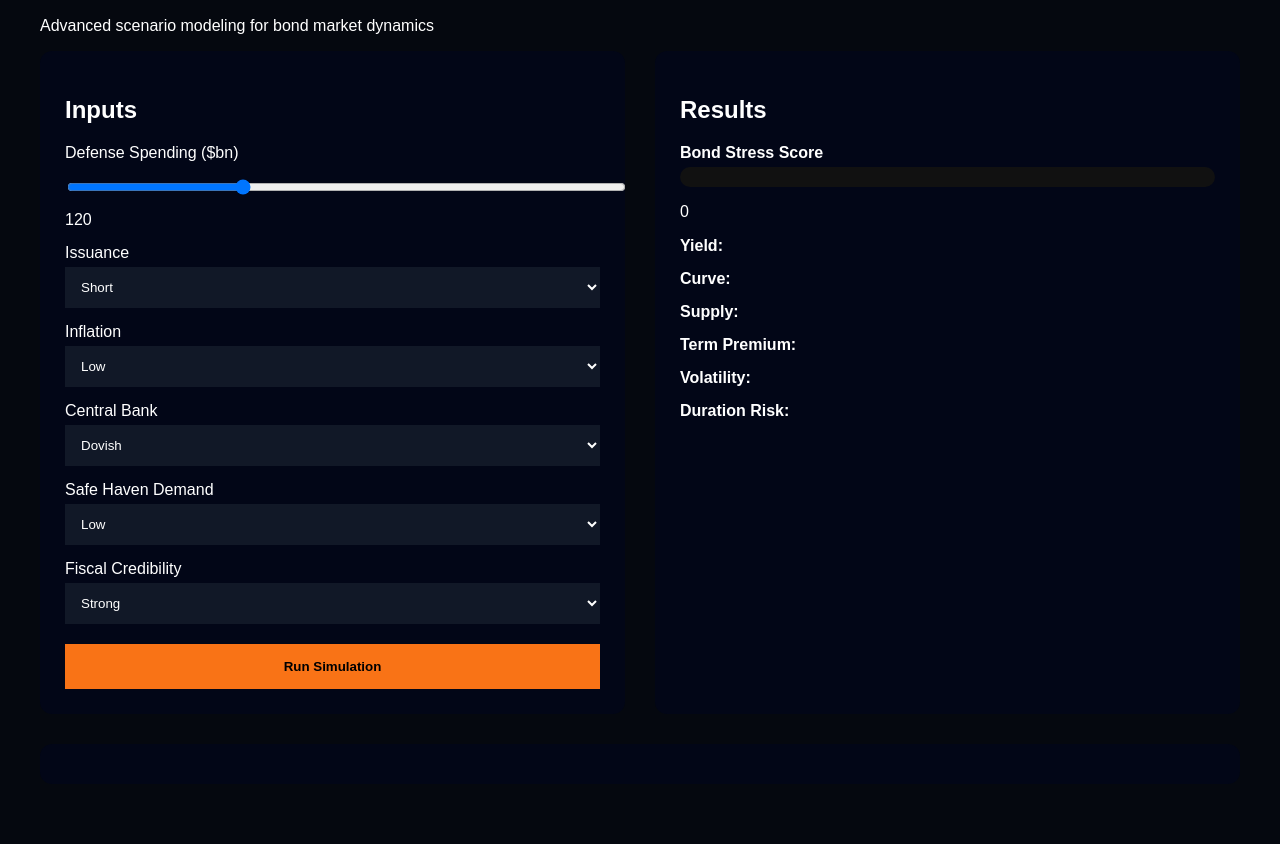
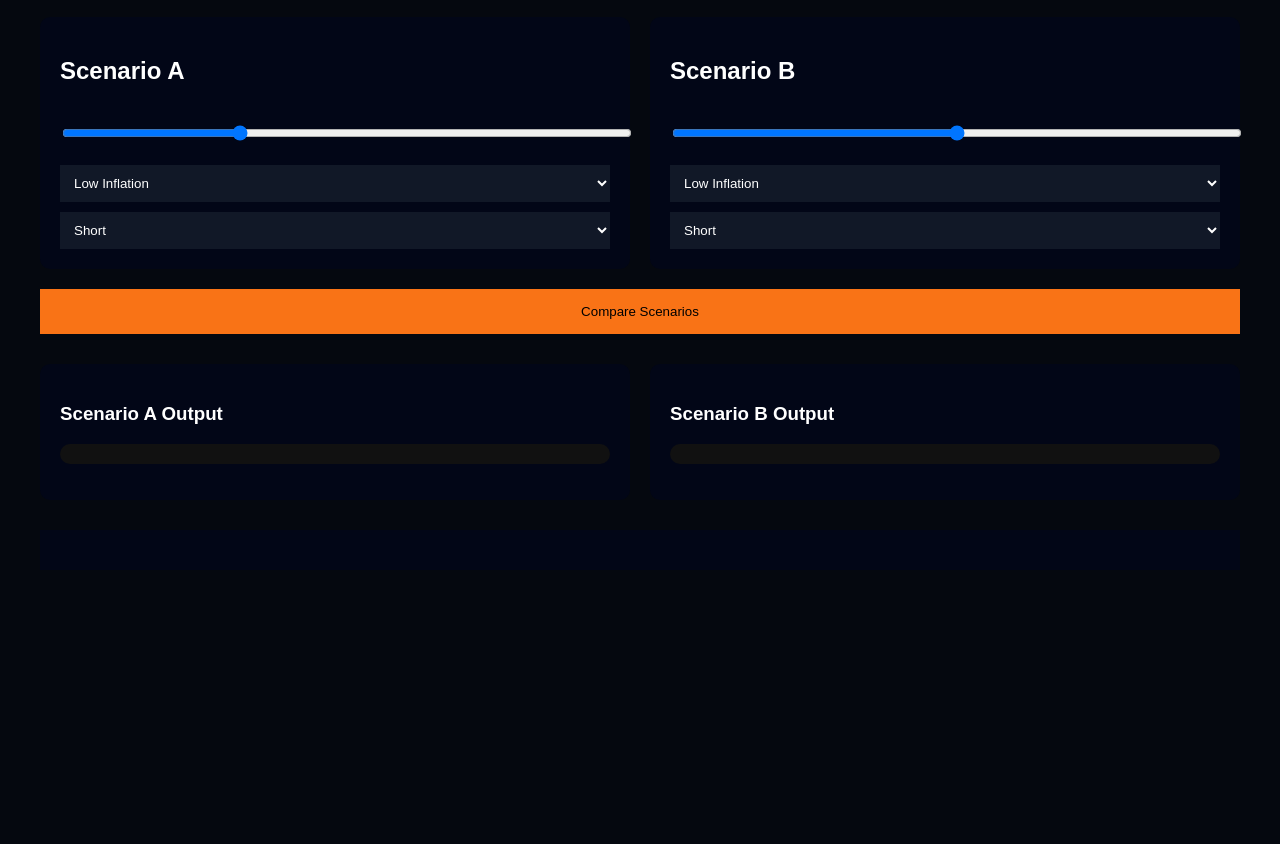
Before and after one commit to Botapi33/bondstats-defense-simulator, a plain HTML site: page index.html in a window 1280 px wide. Shown: the part 142-986 px from the top of the page. After the commit the page ends 800 px from the top, so only its background shows below. Drawn offline with Linux system fonts and the light colour scheme.

Commit message:
Update index.html

```diff
--- a/index.html
+++ b/index.html
@@ -1,292 +1,209 @@
+
 <!DOCTYPE html>
-<html lang="en">
+<html>
 <head>
 <meta charset="UTF-8">
-<title>BondStats – Defense Bond Simulator</title>
+<title>BondStats Terminal</title>
 
 <style>
-
 body {
-    margin: 0;
-    font-family: Arial;
-    background: #05080f;
-    color: white;
+    background:#05080f;
+    color:white;
+    font-family:Arial;
+    margin:0;
 }
 
 .container {
-    max-width: 1400px;
-    margin: auto;
-    padding: 40px;
+    max-width:1600px;
+    margin:auto;
+    padding:40px;
 }
 
-h1 {
-    font-size: 48px;
-}
+h1 {font-size:48px;}
 
 .grid {
-    display: grid;
-    grid-template-columns: 1fr 1fr;
-    gap: 30px;
+    display:grid;
+    grid-template-columns:1fr 1fr;
+    gap:20px;
 }
 
 .panel {
-    background: #020617;
-    padding: 25px;
-    border-radius: 12px;
+    background:#020617;
+    padding:20px;
+    border-radius:10px;
 }
 
-label {
-    margin-top: 15px;
-    display: block;
-}
-
-input, select {
-    width: 100%;
-    padding: 12px;
-    margin-top: 5px;
-    background: #111827;
-    border: none;
-    color: white;
+select, input {
+    width:100%;
+    padding:10px;
+    margin-top:10px;
+    background:#111827;
+    color:white;
+    border:none;
 }
 
 button {
-    margin-top: 20px;
-    width: 100%;
-    padding: 15px;
-    background: #f97316;
-    border: none;
-    font-weight: bold;
-    cursor: pointer;
-}
-
-.metric {
-    margin-top: 15px;
+    margin-top:20px;
+    padding:15px;
+    width:100%;
+    background:#f97316;
+    border:none;
+    cursor:pointer;
 }
 
 .bar {
-    width: 100%;
-    height: 20px;
-    background: #111;
-    border-radius: 10px;
-    margin-top: 5px;
+    height:20px;
+    background:#111;
+    border-radius:10px;
 }
 
 .fill {
-    height: 100%;
-    width: 0%;
-    border-radius: 10px;
-    background: linear-gradient(90deg, green, orange, red);
+    height:100%;
+    width:0%;
+    background:linear-gradient(90deg,green,orange,red);
 }
 
-.analysis {
-    margin-top: 30px;
-    background: #020617;
-    padding: 20px;
-    border-radius: 12px;
-    line-height: 1.6;
+.metric {margin-top:15px;}
+
+.compare {
+    margin-top:30px;
+    display:grid;
+    grid-template-columns:1fr 1fr;
+    gap:20px;
 }
 
-.driver-box {
-    margin-top: 20px;
+.delta {
+    margin-top:30px;
+    background:#020617;
+    padding:20px;
 }
 
 </style>
+
 </head>
-
 <body>
 
 <div class="container">
 
-<h1>Defense Bond Simulator</h1>
-<p>Advanced scenario modeling for bond market dynamics</p>
+<h1>Defense Bond Terminal</h1>
 
 <div class="grid">
 
-<!-- INPUT -->
+<!-- SCENARIO A -->
 <div class="panel">
 
-<h2>Inputs</h2>
+<h2>Scenario A</h2>
 
-<label>Defense Spending ($bn)</label>
-<input type="range" id="spending" min="0" max="400" value="120">
-<span id="spendVal">120</span>
+<input type="range" id="sA" min="0" max="400" value="120">
 
-<label>Issuance</label>
-<select id="maturity">
+<select id="iA">
+<option value="low">Low Inflation</option>
+<option value="moderate">Moderate</option>
+<option value="high">High</option>
+</select>
+
+<select id="mA">
 <option value="short">Short</option>
 <option value="balanced">Balanced</option>
 <option value="long">Long</option>
 </select>
 
-<label>Inflation</label>
-<select id="inflation">
-<option value="low">Low</option>
+</div>
+
+<!-- SCENARIO B -->
+<div class="panel">
+
+<h2>Scenario B</h2>
+
+<input type="range" id="sB" min="0" max="400" value="200">
+
+<select id="iB">
+<option value="low">Low Inflation</option>
 <option value="moderate">Moderate</option>
 <option value="high">High</option>
 </select>
 
-<label>Central Bank</label>
-<select id="cb">
-<option value="dovish">Dovish</option>
-<option value="neutral">Neutral</option>
-<option value="hawkish">Hawkish</option>
+<select id="mB">
+<option value="short">Short</option>
+<option value="balanced">Balanced</option>
+<option value="long">Long</option>
 </select>
-
-<label>Safe Haven Demand</label>
-<select id="safe">
-<option value="low">Low</option>
-<option value="medium">Medium</option>
-<option value="high">High</option>
-</select>
-
-<label>Fiscal Credibility</label>
-<select id="fiscal">
-<option value="strong">Strong</option>
-<option value="weak">Weak</option>
-</select>
-
-<button onclick="run()">Run Simulation</button>
-
-</div>
-
-<!-- OUTPUT -->
-<div class="panel">
-
-<h2>Results</h2>
-
-<div class="metric">
-<b>Bond Stress Score</b>
-<div class="bar"><div class="fill" id="scoreBar"></div></div>
-<p id="scoreVal">0</p>
-</div>
-
-<div class="metric"><b>Yield:</b> <span id="yield"></span></div>
-<div class="metric"><b>Curve:</b> <span id="curve"></span></div>
-<div class="metric"><b>Supply:</b> <span id="supply"></span></div>
-<div class="metric"><b>Term Premium:</b> <span id="term"></span></div>
-<div class="metric"><b>Volatility:</b> <span id="vol"></span></div>
-<div class="metric"><b>Duration Risk:</b> <span id="dur"></span></div>
 
 </div>
 
 </div>
 
-<div class="analysis" id="analysis"></div>
+<button onclick="run()">Compare Scenarios</button>
 
-<div class="driver-box" id="drivers"></div>
+<div class="compare">
+
+<div class="panel">
+<h3>Scenario A Output</h3>
+<div class="bar"><div id="barA" class="fill"></div></div>
+<p id="outA"></p>
+</div>
+
+<div class="panel">
+<h3>Scenario B Output</h3>
+<div class="bar"><div id="barB" class="fill"></div></div>
+<p id="outB"></p>
+</div>
+
+</div>
+
+<div class="delta" id="delta"></div>
 
 </div>
 
 <script>
 
-// SLIDER
-let slider = document.getElementById("spending");
-let val = document.getElementById("spendVal");
+function calc(s, i, m) {
 
-slider.oninput = () => val.innerText = slider.value;
+    let score = s / 2;
 
-// CORE ENGINE
+    if (i === "high") score += 25;
+    if (i === "moderate") score += 10;
+
+    score = Math.min(score,100);
+
+    let yield = score > 60 ? "Strong ↑" :
+                score > 30 ? "Moderate ↑" : "Neutral";
+
+    let curve = m === "long" ? "Steepening" :
+                m === "short" ? "Flattening" : "Neutral";
+
+    return {score, yield, curve};
+}
 
 function run() {
 
-    let s = parseInt(slider.value);
-    let m = document.getElementById("maturity").value;
-    let i = document.getElementById("inflation").value;
-    let cb = document.getElementById("cb").value;
-    let safe = document.getElementById("safe").value;
-    let fiscal = document.getElementById("fiscal").value;
+    let A = calc(
+        parseInt(document.getElementById("sA").value),
+        document.getElementById("iA").value,
+        document.getElementById("mA").value
+    );
 
-    let score = s / 2;
+    let B = calc(
+        parseInt(document.getElementById("sB").value),
+        document.getElementById("iB").value,
+        document.getElementById("mB").value
+    );
 
-    let drivers = [];
+    document.getElementById("barA").style.width = A.score + "%";
+    document.getElementById("barB").style.width = B.score + "%";
 
-    // INFLATION
-    if (i === "high") {
-        score += 25;
-        drivers.push("High inflation → higher yield pressure");
-    }
-    if (i === "moderate") {
-        score += 10;
-        drivers.push("Moderate inflation → moderate pressure");
-    }
+    document.getElementById("outA").innerText =
+        A.yield + " | " + A.curve;
 
-    // CB
-    if (cb === "hawkish") {
-        score += 15;
-        drivers.push("Hawkish CB → yields rise");
-    }
-    if (cb === "dovish") {
-        score -= 10;
-        drivers.push("Dovish CB → dampens yields");
-    }
+    document.getElementById("outB").innerText =
+        B.yield + " | " + B.curve;
 
-    // SAFE HAVEN
-    if (safe === "high") {
-        score -= 15;
-        drivers.push("High demand → yields suppressed");
-    }
-    if (safe === "low") {
-        score += 10;
-        drivers.push("Low demand → pressure rises");
-    }
+    let diff = B.score - A.score;
 
-    // FISCAL
-    if (fiscal === "weak") {
-        score += 20;
-        drivers.push("Weak credibility → risk premium rises");
-    }
-
-    score = Math.max(0, Math.min(score, 100));
-
-    // OUTPUTS
-
-    let yield = score > 70 ? "Strong ↑" :
-                score > 40 ? "Moderate ↑" : "Neutral";
-
-    let curve = m === "long" && score > 40 ? "Steepening" :
-                m === "short" ? "Flattening" : "Neutral";
-
-    let supply = score > 70 ? "High" :
-                 score > 40 ? "Moderate" : "Low";
-
-    let term = score > 60 ? "Rising" : "Stable";
-
-    let vol = score > 70 ? "High" :
-              score > 40 ? "Moderate" : "Low";
-
-    let dur = score > 60 ? "High Risk" :
-              score > 30 ? "Moderate" : "Low";
-
-    // RENDER
-
-    document.getElementById("scoreBar").style.width = score + "%";
-    document.getElementById("scoreVal").innerText = Math.round(score);
-
-    document.getElementById("yield").innerText = yield;
-    document.getElementById("curve").innerText = curve;
-    document.getElementById("supply").innerText = supply;
-    document.getElementById("term").innerText = term;
-    document.getElementById("vol").innerText = vol;
-    document.getElementById("dur").innerText = dur;
-
-    // ANALYSIS
-
-    document.getElementById("analysis").innerHTML = `
-    A defense spending increase of $${s}bn leads to higher issuance.
-
-    Combined with ${i} inflation and ${cb} monetary policy,
-    the bond market stress score is ${Math.round(score)}.
-
-    This results in ${yield} yield pressure and ${curve} curve behavior.
+    document.getElementById("delta").innerHTML = `
+    <h3>Delta Analysis</h3>
+    Score Difference: ${diff}
     `;
-
-    // DRIVERS
-
-    let driverHTML = "<h3>Key Drivers</h3><ul>";
-    drivers.forEach(d => driverHTML += "<li>" + d + "</li>");
-    driverHTML += "</ul>";
-
-    document.getElementById("drivers").innerHTML = driverHTML;
 }
 
 </script>
```
